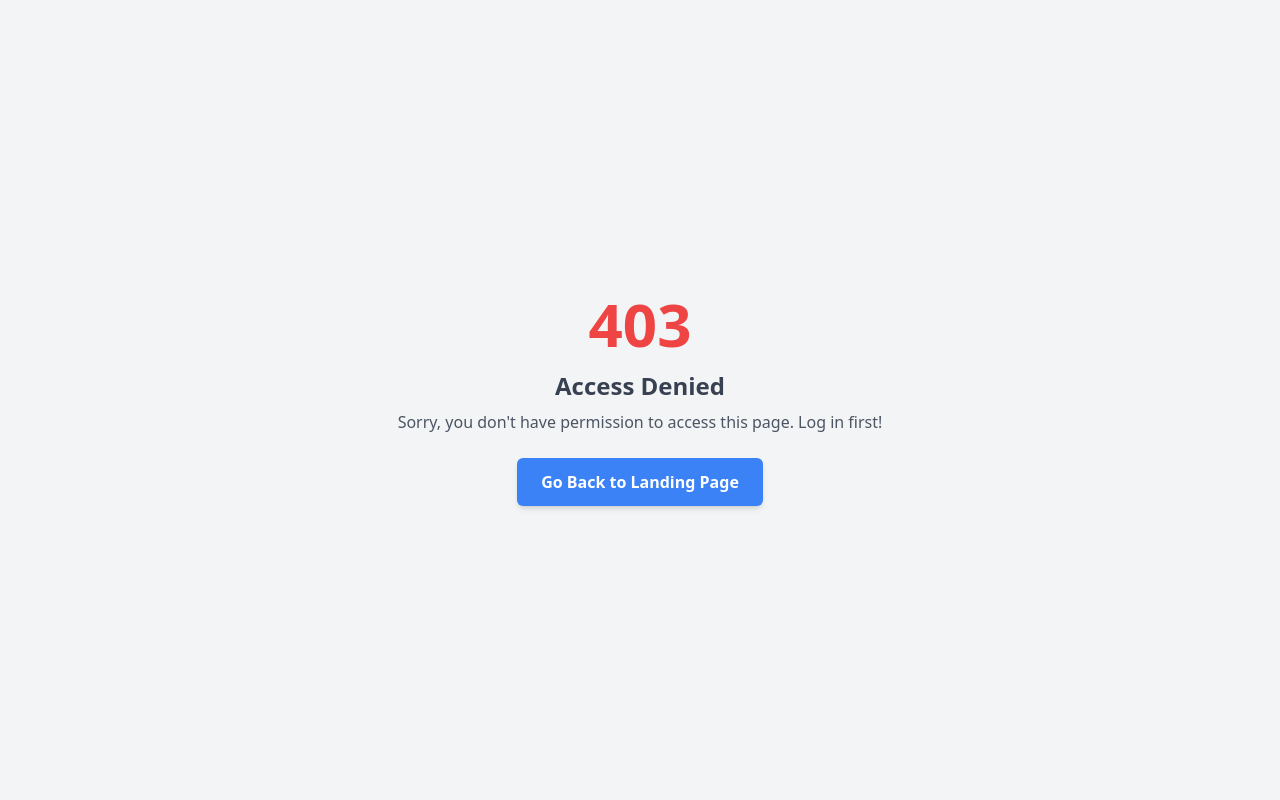
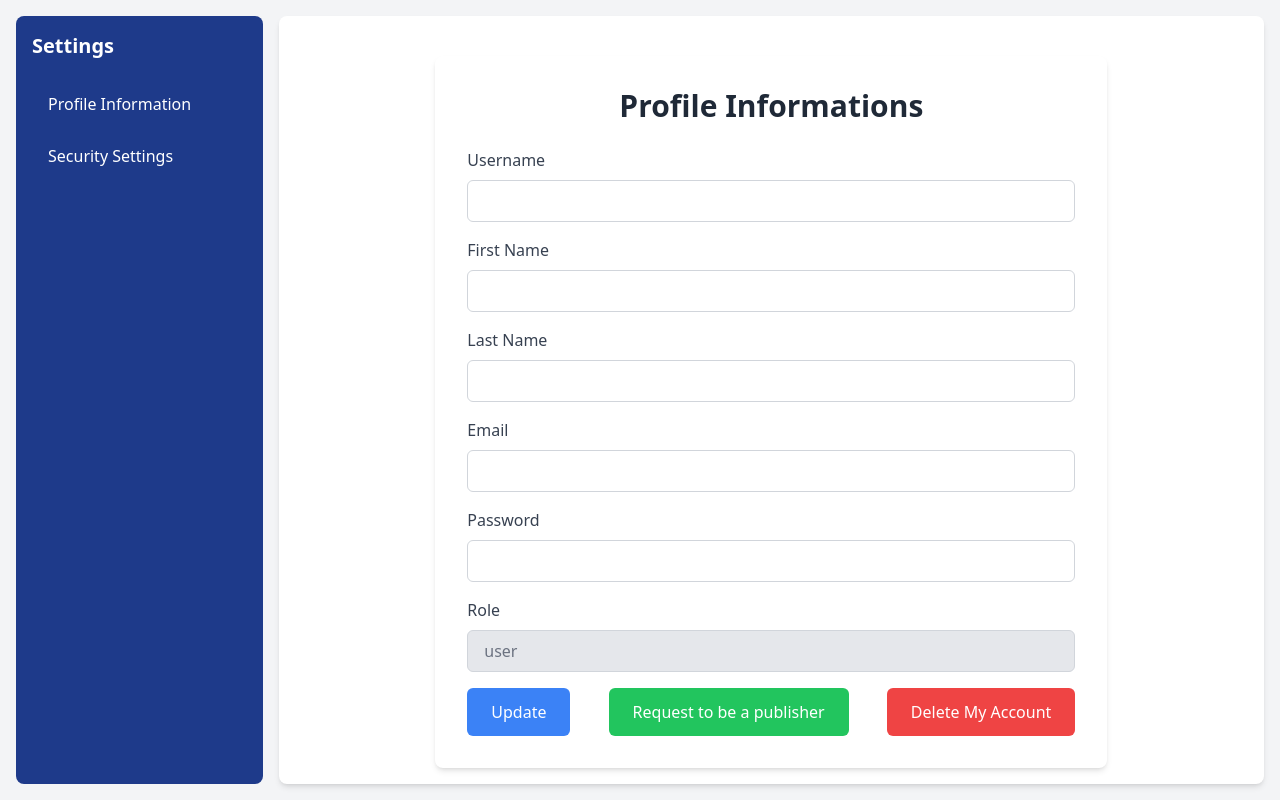
Before and after one commit to 2Professionals/daily_stories_frontend, an Angular app: page /account-settings in a window 1280 px wide. Before the commit this address led to /access-denied. Built offline with nearby package versions, Linux system fonts and the light colour scheme; no server answers.

Commit message:
profile infos relocated inside settings

```diff
--- a/src/app/app.routes.ts
+++ b/src/app/app.routes.ts
@@ -5,12 +5,14 @@ import { MainFeedComponent } from '../components/main-feed/main-feed.component';
 import { AuthGuard } from '../guards/authentication.guards';
 import { AccessDeniedComponent } from '../components/access-denied/access-denied.component';
 import {ProfileInformationsComponent} from '../components/profile-informations/profile-informations.component'
+import { AccountSettingsComponent } from '../components/account-settings/account-settings.component';
 
 export const routes: Routes = [
   { path: '', component: LandingPageComponent },
   { path: 'sign-up', component: SignupComponent },
   { path: 'main-feed', component: MainFeedComponent, canActivate: [AuthGuard] },
-  { path: 'profile-informations', component: ProfileInformationsComponent }, //, canActivate: [AuthGuard]
+  // { path: 'profile-informations', component: ProfileInformationsComponent }, //, canActivate: [AuthGuard]
+  { path: 'account-settings', component: AccountSettingsComponent },
   { path: 'access-denied', component: AccessDeniedComponent },
   { path: '**', redirectTo: 'access-denied' },
 ];
--- a/src/components/account-settings/account-settings.component.html
+++ b/src/components/account-settings/account-settings.component.html
@@ -1,13 +1,33 @@
-<div class="flex min-h-screen bg-gray-200 p-4">
-    <nav class="w-64 bg-blue-900 text-white rounded-lg p-4 flex flex-col space-y-4">
-      <a href="#" class="p-2 rounded-lg hover:bg-blue-700">Profile</a>
-      <a href="#" class="p-2 rounded-lg hover:bg-blue-700">Security</a>
-      <a href="#" class="p-2 rounded-lg hover:bg-blue-700">Notifications</a>
-      <!-- <a href="#" class="p-2 rounded-lg hover:bg-blue-700">Billing</a> -->
-    </nav>
+<div class="flex flex-col md:flex-row h-screen bg-gray-100 p-4">
+    <div class="w-full md:w-1/5 bg-[#1E3A8A] text-white rounded-lg p-4">
+      <h2 class="text-xl font-semibold mb-6">Settings</h2>
+      <ul>
+        <li class="mb-3">
+          <button
+            class="w-full text-left py-2 px-4 rounded-lg hover:bg-[#1E40AF]"
+            (click)="setActiveComponent('profile')"
+          >
+            Profile Information
+          </button>
+        </li>
+        <li class="mb-3">
+          <button
+            class="w-full text-left py-2 px-4 rounded-lg hover:bg-[#1E40AF]"
+            (click)="setActiveComponent('security')"
+          >
+            Security Settings
+          </button>
+        </li>
+      </ul>
+    </div>
 
-    <div class="flex-1 bg-white rounded-lg p-6 ml-4 shadow-md">
-      <h1 class="text-xl font-bold">Account Settings</h1>
-      <p class="text-gray-600 mt-2">Select an option from the sidebar.</p>
+    <div class="w-full md:w-4/5 bg-white rounded-lg p-6 shadow-md ml-4">
+      <ng-container *ngIf="activeComponent === 'profile'">
+        <app-profile-informations></app-profile-informations>
+      </ng-container>
+
+      <ng-container *ngIf="activeComponent === 'security'">
+        <p class="text-gray-700">Security settings will go here...</p>
+      </ng-container>
     </div>
   </div>
--- a/src/components/account-settings/account-settings.component.ts
+++ b/src/components/account-settings/account-settings.component.ts
@@ -1,15 +1,18 @@
 import { Component } from '@angular/core';
+import { CommonModule } from '@angular/common';
+import { ProfileInformationsComponent } from '../profile-informations/profile-informations.component';
 
 @Component({
   selector: 'app-account-settings',
   standalone: true,
+  imports: [CommonModule, ProfileInformationsComponent],
   templateUrl: './account-settings.component.html',
-  styleUrl: './account-settings.component.css'
+  styleUrl: './account-settings.component.css',
 })
 export class AccountSettingsComponent {
-  selectedSection = 'Profile';
+  activeComponent: string = 'profile';
 
-  setSection(section: string) {
-    this.selectedSection = section;
+  setActiveComponent(component: string) {
+    this.activeComponent = component;
   }
 }
--- a/src/components/main-feed/main-feed.component.html
+++ b/src/components/main-feed/main-feed.component.html
@@ -13,8 +13,8 @@
 
         <ul class="hidden md:flex space-x-6">
           <li>
-            <button routerLink="/profile-informations" class="bg-blue-500 text-white px-4 py-2 rounded-md hover:bg-blue-600 focus:outline-none focus:ring-2 focus:ring-blue-400">
-              Profile
+            <button routerLink="/account-settings" class="bg-blue-500 text-white px-4 py-2 rounded-md hover:bg-blue-600 focus:outline-none focus:ring-2 focus:ring-blue-400">
+              Account Settings
             </button>
           </li>
           <li>
@@ -38,9 +38,9 @@
       <div *ngIf="isMobileMenuOpen" class="md:hidden bg-gray-800">
         <ul class="space-y-4 py-4 text-center">
           <li>
-            <button routerLink="/profile-informations"
+            <button routerLink="/account-settings"
               class="block bg-blue-500 text-white px-4 py-2 rounded-md hover:bg-blue-600 focus:outline-none focus:ring-2 focus:ring-blue-400">
-              Profile
+              Account Settings
             </button>
           </li>
           <li>
--- a/src/components/profile-informations/profile-informations.component.ts
+++ b/src/components/profile-informations/profile-informations.component.ts
@@ -1,14 +1,13 @@
-import { CommonModule, NgIf } from '@angular/common';
+import { CommonModule } from '@angular/common';
 import { Component, OnInit } from '@angular/core';
 import { FormBuilder, FormGroup, Validators } from '@angular/forms';
 import { ReactiveFormsModule } from '@angular/forms';
-import { RouterLink } from '@angular/router';
 import Swal from 'sweetalert2';
 
 @Component({
   selector: 'app-profile-informations',
   standalone: true,
-  imports: [CommonModule, ReactiveFormsModule, RouterLink],
+  imports: [CommonModule, ReactiveFormsModule],
   templateUrl: './profile-informations.component.html',
   styleUrls: ['./profile-informations.component.css'],
 })
@@ -25,6 +24,7 @@ export class ProfileInformationsComponent {
       role: ['user', Validators.required],
     });
   }
+
   ngOnInit() {
     const userDataRaw = sessionStorage.getItem('userData');
     if (userDataRaw) {
@@ -39,13 +39,14 @@ export class ProfileInformationsComponent {
       });
     }
   }
+
   onSave() {
     if (this.profileForm.valid) {
       console.log('Form Data: ', this.profileForm.value);
     } else {
       Swal.fire({
         title: 'Oops!',
-        text: 'PLease fill in all the infomations!',
+        text: 'Please fill in all the required fields!',
         icon: 'error',
         confirmButtonText: 'OK',
         confirmButtonColor: '#d33',
@@ -53,5 +54,6 @@ export class ProfileInformationsComponent {
     }
   }
 
-  requestPublisher(){}
+  requestPublisher() {
+  }
 }
```
